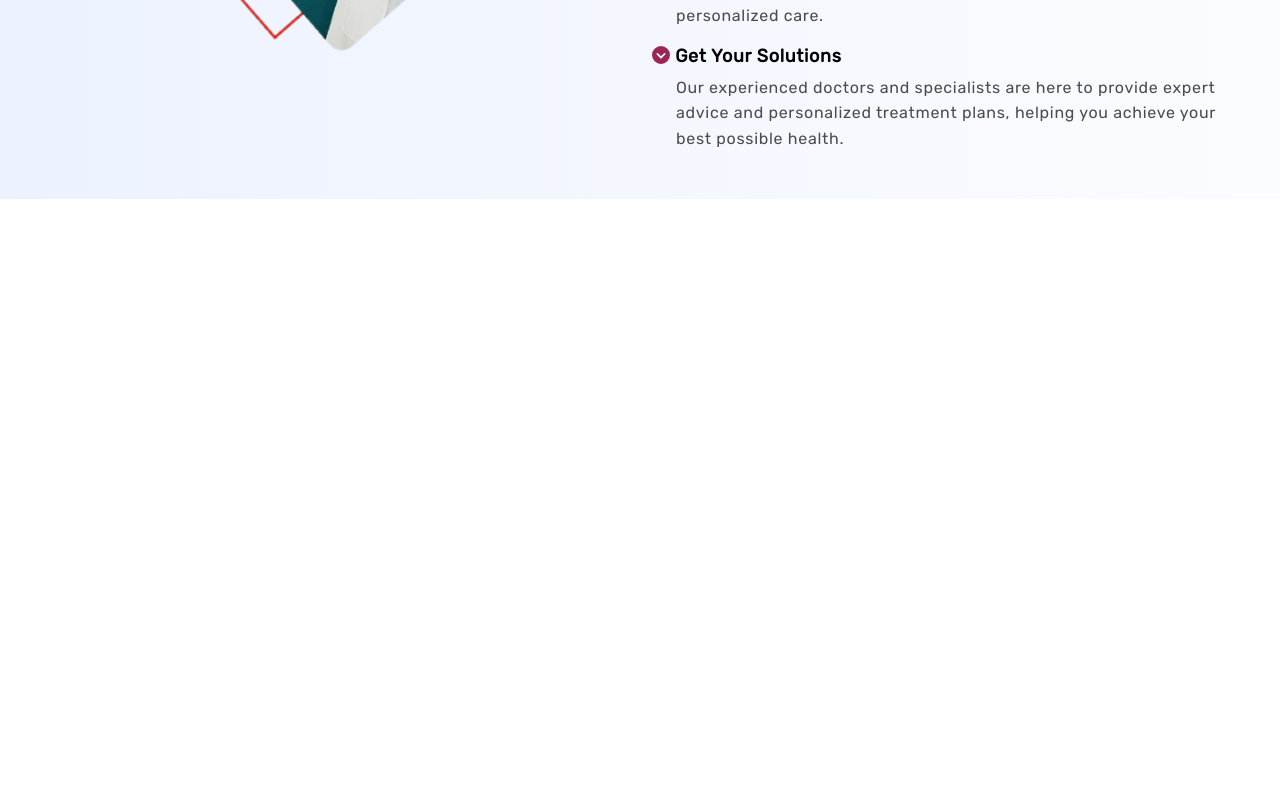
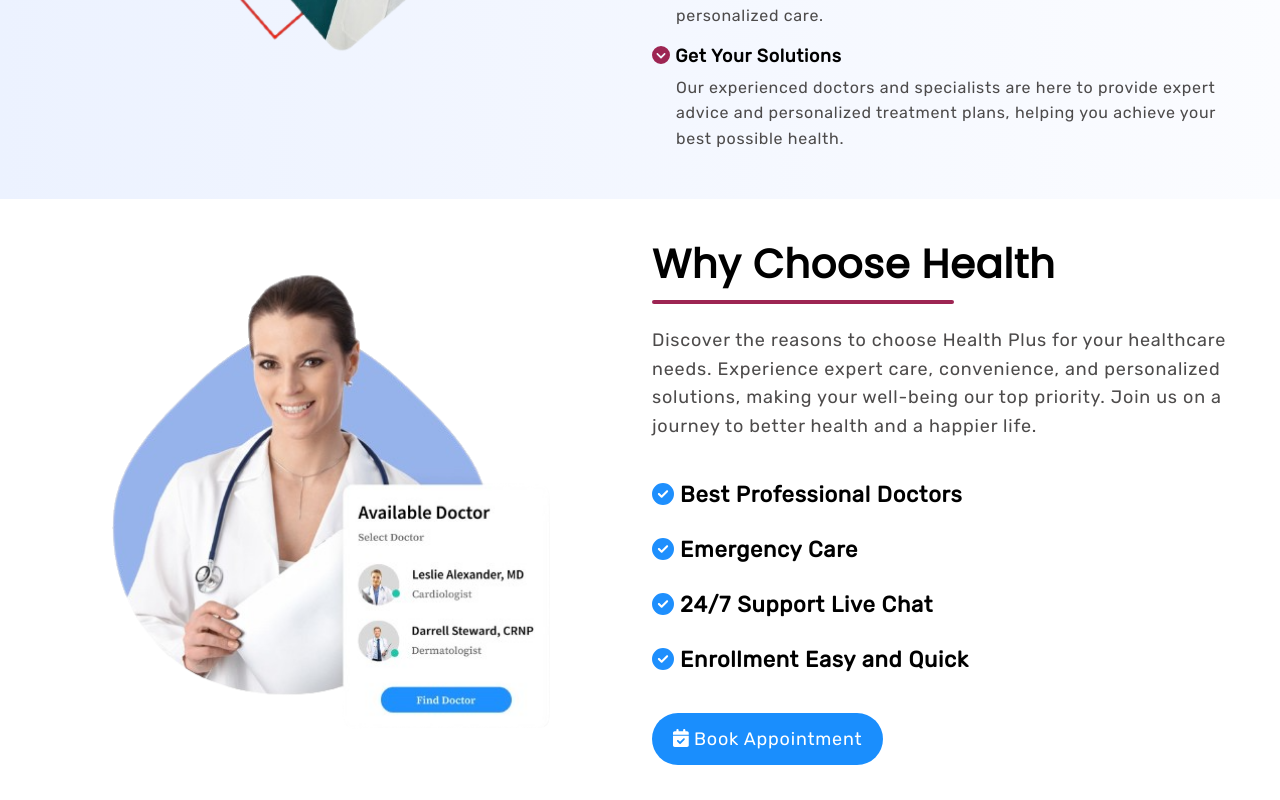
Before and after one commit to umarprogrammer19/React-Health-Plus-Site, a React (Vite) app: page / in a window 1280 px wide. Shown: the part 2021-2821 px from the top of the page. Before the commit the page ends 2220 px from the top, so only its background shows below. Built offline with nearby package versions, Linux system fonts and the light colour scheme.

Commit message:
Developed Appointment

```diff
--- /dev/null
+++ b/src/Styles/BookAppointment.css
@@ -0,0 +1,116 @@
+.ba-section {
+    padding: 32px;
+    display: flex;
+    justify-content: center;
+    align-items: center;
+    gap: 24px;
+    background-color: white;
+}
+
+/* Image */
+.ba-image-content {
+    width: 50%;
+    max-width: 100%;
+    text-align: center;
+}
+
+.ba-image1 {
+    width: 80%;
+    height: auto;
+}
+
+/* Text */
+.ba-text-content {
+    width: 50%;
+}
+
+.ba-title {
+    font-family: 'Poppins', sans-serif;
+    font-size: 40px;
+    font-weight: bold;
+    letter-spacing: .7px;
+}
+
+.ba-title>span {
+    position: relative;
+}
+
+.ba-title span::before {
+    content: '';
+    position: absolute;
+    width: 75%;
+    height: 4px;
+    background-color: #9D2553;
+    border-radius: 8px;
+    left: 0;
+    bottom: -12px;
+}
+
+.ba-description {
+    margin: 32px 0;
+    color: #4d4b4b;
+    font-family: 'Rubik', sans-serif;
+    font-size: 18px;
+    letter-spacing: .8px;
+    line-height: 1.8rem;
+}
+
+/* Checks */
+.ba-checks {
+    margin: 28px 0;
+    font-family: 'Rubik', sans-serif;
+    font-size: 22px;
+    font-weight: bold;
+    letter-spacing: .7px;
+}
+
+.ba-check-first {
+    margin-top: 40px;
+}
+
+.ba-check-last {
+    margin-bottom: 40px;
+}
+
+/* Book Appointment Button */
+.ba-appointment-btn {
+    padding: 18px 24px;
+    color: white;
+    border: 1px solid transparent;
+    border-radius: 50px;
+    outline: transparent;
+    background-color: #1A8EFD;
+    font-size: 20px;
+    font-family: 'Rubik', sans-serif;
+    letter-spacing: .8px;
+    cursor: pointer;
+    transition: all .4s ease;
+}
+
+.ba-appointment-btn:hover {
+    color: #1A8EFD;
+    background-color: transparent;
+    border: 1px solid #1A8EFD;
+}
+
+/* Responsive */
+@media screen and (max-width: 1000px) {
+    .ba-section {
+        display: block;
+    }
+
+    .ba-image-content {
+        width: 100%;
+        max-width: 100%;
+        margin: 0 0 32px 0;
+    }
+
+    .ba-text-content {
+        width: 100%;
+    }
+
+    .ba-image1 {
+        width: 80%;
+        height: 80%;
+    }
+}
--- /dev/null
+++ b/src/components/BookAppointment.jsx
@@ -0,0 +1,54 @@
+
+import React from "react";
+import Doctor from "../Assets/doctor-book-appointment.png";
+import { FontAwesomeIcon } from "@fortawesome/react-fontawesome";
+import {
+    faCircleCheck,
+    faCalendarCheck,
+} from "@fortawesome/free-solid-svg-icons";
+import "../Styles/BookAppointment.css";
+
+function BookAppointment() {
+
+    return (
+        <div className="ba-section">
+            <div className="ba-image-content">
+                <img src={Doctor} alt="Doctor Group" className="ba-image1" />
+            </div>
+
+            <div className="ba-text-content">
+                <h3 className="ba-title">
+                    <span>Why Choose Health</span>
+                </h3>
+                <p className="ba-description">
+                    Discover the reasons to choose Health Plus for your healthcare needs.
+                    Experience expert care, convenience, and personalized solutions,
+                    making your well-being our top priority. Join us on a journey to
+                    better health and a happier life.
+                </p>
+
+                <p className="ba-checks ba-check-first">
+                    <FontAwesomeIcon icon={faCircleCheck} style={{ color: "#1E8FFD" }} /> Best Professional Doctors
+                </p>
+                <p className="ba-checks">
+                    <FontAwesomeIcon icon={faCircleCheck} style={{ color: "#1E8FFD" }} /> Emergency Care
+                </p>
+                <p className="ba-checks">
+                    <FontAwesomeIcon icon={faCircleCheck} style={{ color: "#1E8FFD" }} /> 24/7 Support Live Chat
+                </p>
+                <p className="ba-checks ba-check-last">
+                    <FontAwesomeIcon icon={faCircleCheck} style={{ color: "#1E8FFD" }} /> Enrollment Easy and Quick
+                </p>
+
+                <button
+                    className="text-appointment-btn"
+                    type="button"
+                >
+                    <FontAwesomeIcon icon={faCalendarCheck} /> Book Appointment
+                </button>
+            </div>
+        </div>
+    );
+}
+
+export default BookAppointment;
--- a/src/pages/Home.jsx
+++ b/src/pages/Home.jsx
@@ -2,9 +2,7 @@
 import Hero from "../Components/Hero";
 import Info from "../components/Info";
 import About from "../components/About";
-// import Info from "../Components/Info";
-// import About from "../Components/About";
-// import BookAppointment from "../Components/BookAppointment";
+import BookAppointment from "../Components/BookAppointment";
 // import Reviews from "../Components/Reviews";
 // import Doctors from "../Components/Doctors";
 
@@ -14,8 +12,8 @@
             <Hero />
             <Info />
             <About />
+            <BookAppointment />
             {/*
-            <BookAppointment />
             <Reviews />
             <Doctors /> */}
         </div>
```
